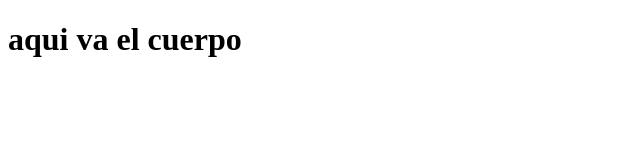
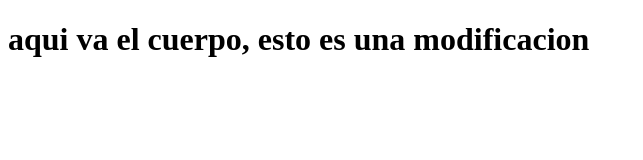
Before and after one commit to billycretino/Proyecto, a plain HTML site: page site/index.html in a window 1280 px wide. Shown: the whole page, without its empty margins (0-643 px from the left). Drawn offline with Linux system fonts and the light colour scheme.

Commit message:
pagina 1 modificada

```diff
--- a/site/index.html
+++ b/site/index.html
@@ -4,6 +4,6 @@
     <title>aqui a el titulo</title>
 </head>
 <body>
-<h1>aqui va el cuerpo</h1>
+<h1>aqui va el cuerpo, esto es una modificacion </h1>
 </body>
 </html>
```
